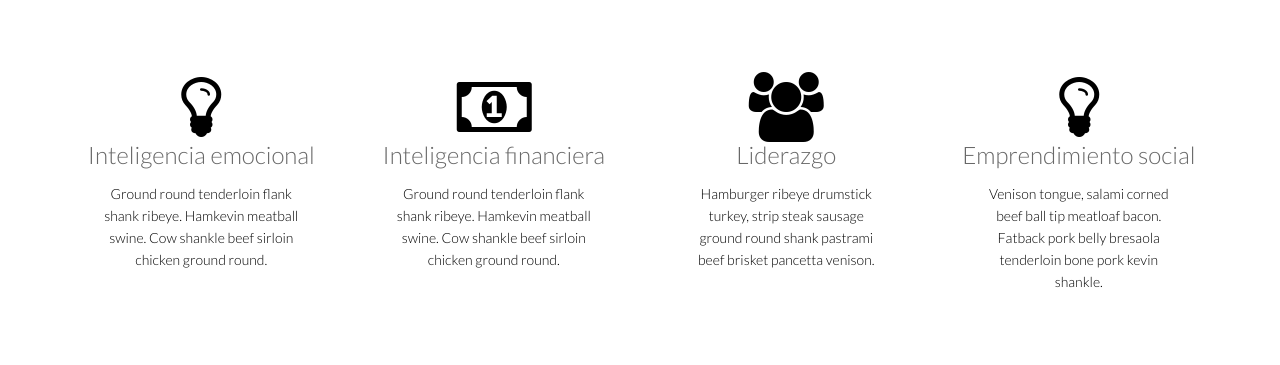
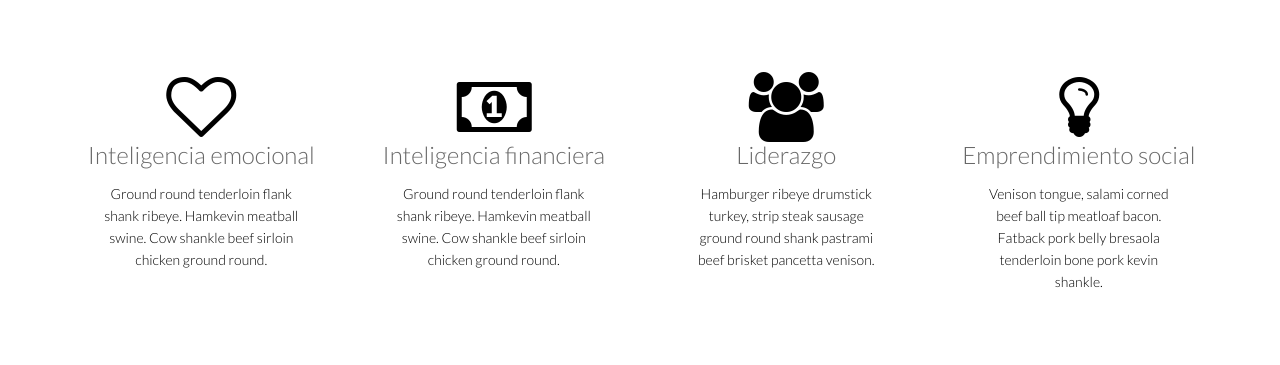
Before and after one commit to natalypazm/Creadoras, a plain HTML site: page index.html in a window 1280 px wide. Shown: the part 1175-1540 px from the top of the page. Drawn offline with nearby package versions, Linux system fonts and the light colour scheme.

Commit message:
add modifieds

```diff
--- a/index.html
+++ b/index.html
@@ -191,7 +191,7 @@
                     <div class="single-service">
                         <div class="wow scaleIn" data-wow-duration="500ms" data-wow-delay="300ms">
                             <!--<img src="images/home/icon1.png" alt="">-->
-                            <div><i class="fa fa-lightbulb-o fa-5x" aria-hidden="true"></i></div>
+                            <div><i class="fa fa-heart-o fa-5x" aria-hidden="true"></i></div>
                         </div>
                         <h2>Inteligencia emocional</h2>
                         <p>Ground round tenderloin flank shank ribeye. Hamkevin meatball swine. Cow shankle beef sirloin chicken ground round.</p>
```
